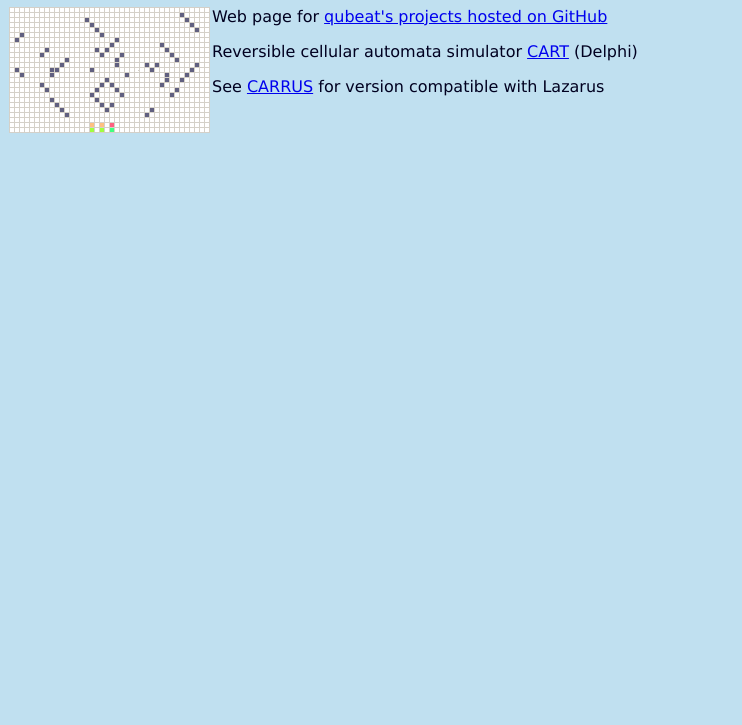
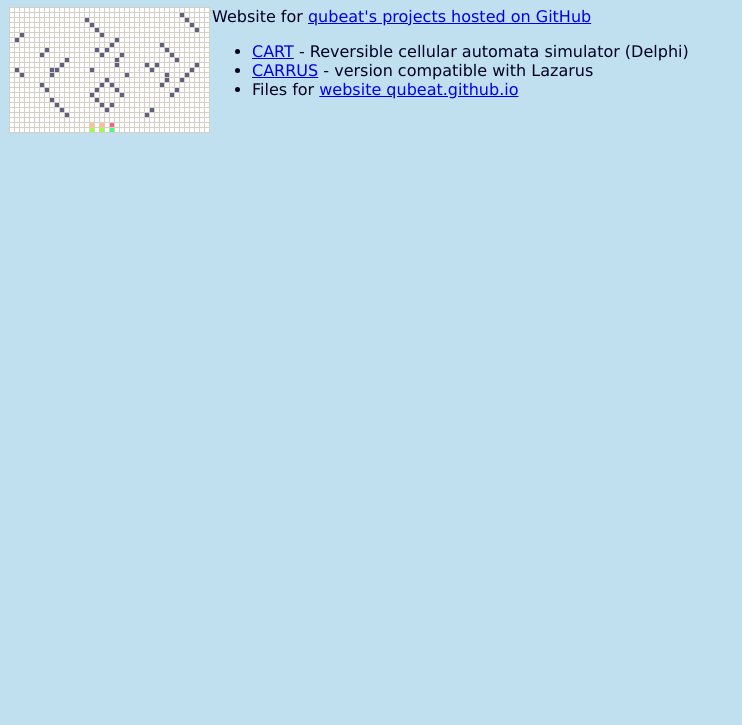
Before and after one commit to qubeat/qubeat.github.io, a plain HTML site: page index.html in a window 1280 px wide. Shown: the part 75-800 px from the top of the page, without its empty margins (0-742 px from the left). Drawn offline with Linux system fonts and the light colour scheme.

Commit message:
index updated, readme corrected
Updated index.html, corrected spelling ("QitHub", nice typo :) in
readme.md

```diff
--- a/index.html
+++ b/index.html
@@ -20,10 +20,13 @@
     <img src="tof.gif">
     </td>
     <td>
-     Web page for <a href="https://github.com/qubeat">qubeat's projects hosted on GitHub</a> </p>
-     Reversible cellular automata simulator <a href="https://github.com/qubeat/CART">CART</a> (Delphi) </p>
-     See <a href="https://github.com/qubeat/CART/tree/master/CARRUS">CARRUS</a>
-     for version compatible with Lazarus
+     Website for <a href="https://github.com/qubeat">qubeat's projects hosted on GitHub</a> </p>
+     <ul>
+     <li><a href="https://github.com/qubeat/CART">CART</a> - Reversible cellular automata simulator (Delphi) </li>
+     <li><a href="https://github.com/qubeat/CART/tree/master/CARRUS">CARRUS</a> -
+     version compatible with Lazarus</li>
+     <li>Files for <a href = "https://github.com/qubeat/qubeat.github.io">website qubeat.github.io</li>
+     </ul>
     </td>
     </tr>
     </table>
```
Also changed, not shown: 1 other file.
